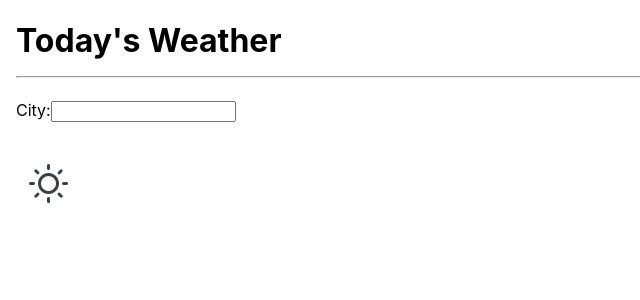
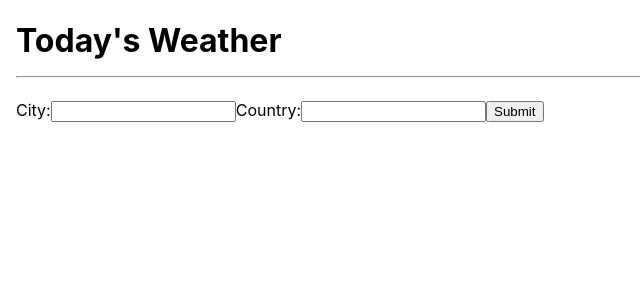
Before and after one commit to davinaleong/proj-reactjs-weather, a React (Create React App) app: page / in a window 1280 px wide. Shown: the top 300 px of the page, without its empty margins (0-640 px from the left). Built offline with nearby package versions, Linux system fonts and the light colour scheme.

Commit message:
Able to update country state

```diff
--- a/src/App.js
+++ b/src/App.js
@@ -18,22 +18,33 @@ class App extends React.Component {
     });
   }
 
+  changeCountryHandler = (event) => {
+    this.setState({
+      country: event.target.value
+    });
+  }
+
   render() {
     return (
       <main>
         <h1>
-          Today's Weather
+          {"Today's Weather"}
           <hr/>
         </h1>
 
-        <div className="form">
-          <label>City:</label>
-          <input type="text" name="city" value={this.state.city} onChange={this.changeCityHandler} />
-        </div>
+        <form>
+          <label>
+            City:
+            <input type="text" name="city" value={this.state.city} onChange={this.changeCityHandler} />
+          </label>
 
-        <div>
-          <div className="icon icon-sun"></div>
-        </div>
+          <label>
+            Country:
+            <input type="text" name="country" value={this.state.country} onChange={this.changeCountryHandler} />
+          </label>
+
+          <button type="submit">Submit</button>
+        </form>
       </main>
     );
   }
```
